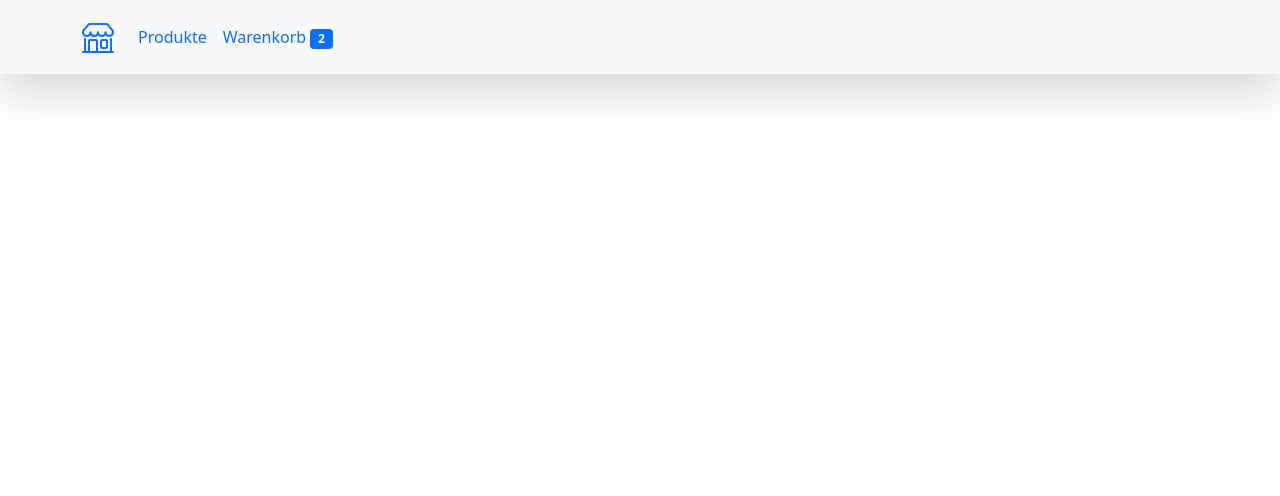
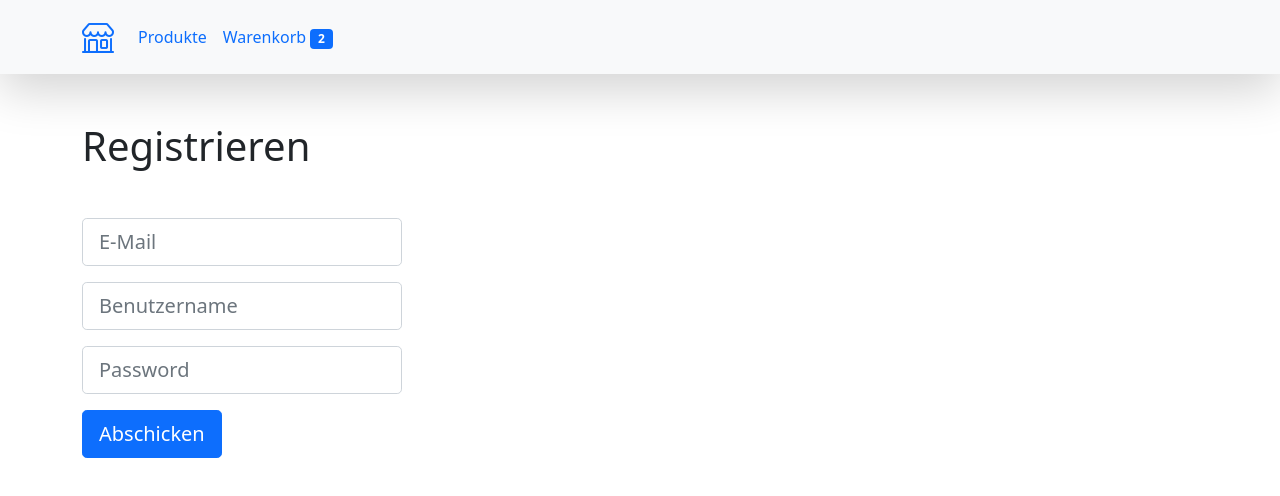
Before and after one commit to tmonzel/webshop-starter, a Vue app in the folder shop/: page /signup in a window 1280 px wide. Shown: the top 496 px of the page. Built offline with nearby package versions, Linux system fonts and the light colour scheme.

Commit message:
Add some view components

```diff
--- a/shop/src/routings.ts
+++ b/shop/src/routings.ts
@@ -5,6 +5,24 @@ const router = createRouter({
     linkActiveClass: 'active',
     linkExactActiveClass: 'active',
     routes: [
+        {
+            path: '/cart',
+            name: 'Cart',
+            component: () => import('./views/CartView.vue')
+        },
+
+        {
+            path: '/signup',
+            name: 'Signup',
+            component: () => import('./views/SignupView.vue')
+        },
+
+        {
+            path: '/login',
+            name: 'Login',
+            component: () => import('./views/LoginView.vue')
+        },
+
         {
             path: '/products',
             name: 'ProductList',
@@ -19,6 +37,12 @@ const router = createRouter({
         },
 
         {
+            path: '/orders',
+            name: 'Orders',
+            component: () => import('./views/OrdersView.vue')
+        },
+
+        {
             path: '/',
             name: 'Dashboard',
             component: () => import('./views/DashboardView.vue')
--- /dev/null
+++ b/shop/src/views/CartView.vue
@@ -0,0 +1,46 @@
+<template>
+  <div class="container mt-5">
+    <h1 class="mb-5">Ihr Warenkorb</h1>
+    <ul v-if="cart.items.length > 0" class="list-group list-group-flush">
+      <li v-for="(item, index) in cart.items" :key="index" class="list-group-item">
+        <span>
+          {{ item.product.name }} ({{ item.product.type }})
+        </span>
+        <span>
+          <button class="btn p-0 shadow-none" @click="removeItem(index)">
+            <i class="bi-trash"></i>
+          </button>
+        </span>
+      </li>
+    </ul>
+    <div v-else class="alert alert-info">
+      Der Warenkorb ist leer.
+    </div>
+  </div>
+</template>
+
+<script lang="ts">
+import { useCart } from '@/features/cart';
+import { defineComponent } from 'vue';
+
+export default defineComponent({
+  name: 'CartView',
+
+  setup() {
+    const { state: cart, removeItem } = useCart();
+
+    return {
+      cart,
+      removeItem
+    }
+  }
+});
+</script>
+
+<style lang="scss" scoped>
+  .list-group-item {
+    align-items: center;
+    justify-content: space-between;
+    display: flex;
+  }
+</style>
--- /dev/null
+++ b/shop/src/views/LoginView.vue
@@ -0,0 +1,90 @@
+<template>
+  <div class="container mt-5">
+    <h1 class="mb-5">Anmelden</h1>
+    <form
+      @submit.prevent="onSubmit"
+      :class="{ 'was-validated': showValidations && !form.errors.email }"
+      style="max-width: 320px"
+      novalidate
+    >
+      <div class="mb-3">
+        <input
+          type="email"
+          class="form-control form-control-lg"
+          placeholder="E-Mail"
+          v-model="form.data.email"
+          :class="{ 'is-invalid': form.errors.email }"
+          required
+        >
+        <div class="invalid-feedback" v-if="form.errors.email">
+          {{ form.errors.email.message }}
+        </div>
+        <div class="invalid-feedback" v-else>
+          Sie müssen eine korrekte E-Mail eingeben
+        </div>
+      </div>
+      <div class="mb-3">
+        <input
+          type="password"
+          class="form-control form-control-lg"
+          placeholder="Password"
+          v-model="form.data.password"
+          required
+        >
+        <div class="invalid-feedback">
+          Sie müssen ein Passwort eingeben
+        </div>
+      </div>
+      <button type="submit" class="btn btn-lg btn-primary">Anmelden</button>
+    </form>
+  </div>
+
+
+</template>
+
+<script lang="ts">
+import { useLoginForm } from '@/features/auth';
+import { defineComponent } from 'vue';
+
+export default defineComponent({
+  name: 'LoginView',
+
+  data() {
+    return {
+      showValidations: false
+    }
+  },
+
+  methods: {
+    onSubmit(e: Event) {
+      const form = e.target as HTMLFormElement;
+
+      if (!form.checkValidity()) {
+        // Show errors
+        this.showValidations = true;
+        return;
+      }
+
+      const formData = this.form.data;
+
+      this.submit(
+        formData.email,
+        formData.password
+      );
+    }
+  },
+
+  setup() {
+    const { form, submit } = useLoginForm();
+
+    return {
+      form,
+      submit,
+    }
+  },
+});
+</script>
+
+<style lang="scss">
+
+</style>
--- /dev/null
+++ b/shop/src/views/OrdersView.vue
@@ -0,0 +1,18 @@
+<template>
+  <div class="container mt-5">
+    <h1>Bestellungen</h1>
+    <p class="lead">Alle Ihre Bestellungen auf einen Blick</p>
+  </div>
+</template>
+
+<script lang="ts">
+import { defineComponent } from 'vue';
+
+export default defineComponent({
+  name: 'OrdersView'
+});
+</script>
+
+<style>
+
+</style>
--- /dev/null
+++ b/shop/src/views/SignupView.vue
@@ -0,0 +1,97 @@
+<template>
+  <div class="container mt-5">
+    <h1 class="mb-5">Registrieren</h1>
+    <form
+      @submit.prevent="onSubmit"
+      :class="{ 'was-validated': showValidations && !form.errors.email }"
+      style="max-width: 320px"
+      novalidate
+    >
+      <div class="mb-3">
+        <input
+          type="email"
+          class="form-control form-control-lg"
+          placeholder="E-Mail"
+          v-model="form.data.email"
+          :class="{ 'is-invalid': form.errors.email }"
+          required
+        >
+        <div class="invalid-feedback" v-if="form.errors.email">
+          {{ form.errors.email.message }}
+        </div>
+        <div class="invalid-feedback" v-else>
+          Sie müssen eine korrekte E-Mail eingeben
+        </div>
+      </div>
+      <div class="mb-3">
+        <input
+          type="text"
+          class="form-control form-control-lg"
+          placeholder="Benutzername"
+          v-model="form.data.username"
+          required
+        >
+        <div class="invalid-feedback">
+          Sie müssen einen Benutzernamen eingeben
+        </div>
+      </div>
+      <div class="mb-3">
+        <input
+          type="password"
+          class="form-control form-control-lg"
+          placeholder="Password"
+          v-model="form.data.password"
+          required
+        >
+        <div class="invalid-feedback">
+          Sie müssen ein Passwort eingeben
+        </div>
+      </div>
+      <button type="submit" class="btn btn-lg btn-primary">Abschicken</button>
+    </form>
+  </div>
+
+
+</template>
+
+<script lang="ts">
+import { useSignupForm } from '@/features/auth';
+import { defineComponent } from 'vue';
+
+export default defineComponent({
+  name: 'SignupView',
+
+  data() {
+    return {
+      showValidations: false
+    }
+  },
+
+  methods: {
+    onSubmit(e: Event) {
+      const form = e.target as HTMLFormElement;
+
+      if (!form.checkValidity()) {
+        // Show errors
+        this.showValidations = true;
+        return;
+      }
+
+      this.submit(this.form.data);
+    }
+  },
+
+  setup() {
+    const { form, submit } = useSignupForm();
+
+    return {
+      form,
+      submit,
+    }
+  },
+});
+</script>
+
+<style lang="scss">
+
+</style>
```
